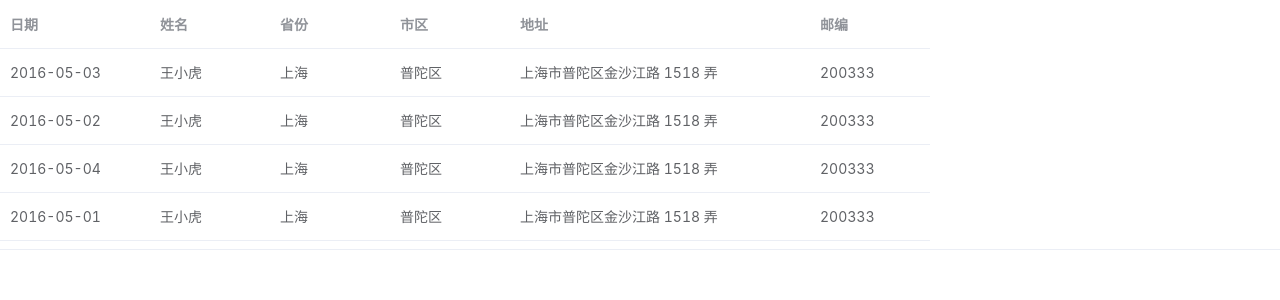
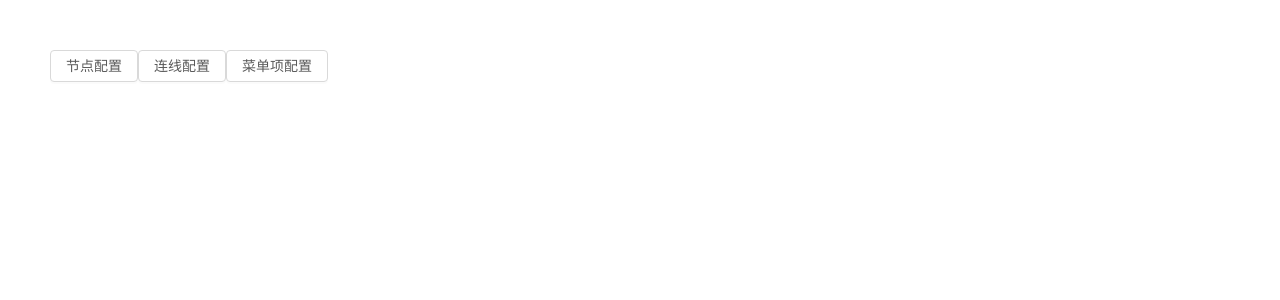
Before and after one commit to LiuGuangYao1997/TOPO-WEB, a Vue app: page /index in a window 1280 px wide. Shown: the top 300 px of the page. Built offline with nearby package versions, Linux system fonts and the light colour scheme.

Commit message:
更改: 更改首页打开页面为index, index提供导航按钮导航

```diff
--- a/src/components/index.vue
+++ b/src/components/index.vue
@@ -1,97 +1,30 @@
+<!--
+Author: liu.guangyao
+Date: 2019/9/10 09:00
+-->
+
 <template>
-  <el-table
-          :data="tableData"
-          style="width: 100%"
-          height="250">
-    <el-table-column
-            fixed
-            prop="date"
-            label="日期"
-            width="150">
-    </el-table-column>
-    <el-table-column
-            prop="name"
-            label="姓名"
-            width="120">
-    </el-table-column>
-    <el-table-column
-            prop="province"
-            label="省份"
-            width="120">
-    </el-table-column>
-    <el-table-column
-            prop="city"
-            label="市区"
-            width="120">
-    </el-table-column>
-    <el-table-column
-            prop="address"
-            label="地址"
-            width="300">
-    </el-table-column>
-    <el-table-column
-            prop="zip"
-            label="邮编"
-            width="120">
-    </el-table-column>
-  </el-table>
+  <div style="padding: 50px">
+    <div>
+      <a-button @click="open('/nodeConfig')">节点配置</a-button>
+      <a-button @click="open('/lineConfig')">连线配置</a-button>
+      <a-button @click="open('/menuItemConfig')">菜单项配置</a-button>
+    </div>
+    <router-view></router-view>
+  </div>
 </template>
 
 <script>
+
     export default {
-        data() {
-            return {
-                tableData: [{
-                    date: '2016-05-03',
-                    name: '王小虎',
-                    province: '上海',
-                    city: '普陀区',
-                    address: '上海市普陀区金沙江路 1518 弄',
-                    zip: 200333
-                }, {
-                    date: '2016-05-02',
-                    name: '王小虎',
-                    province: '上海',
-                    city: '普陀区',
-                    address: '上海市普陀区金沙江路 1518 弄',
-                    zip: 200333
-                }, {
-                    date: '2016-05-04',
-                    name: '王小虎',
-                    province: '上海',
-                    city: '普陀区',
-                    address: '上海市普陀区金沙江路 1518 弄',
-                    zip: 200333
-                }, {
-                    date: '2016-05-01',
-                    name: '王小虎',
-                    province: '上海',
-                    city: '普陀区',
-                    address: '上海市普陀区金沙江路 1518 弄',
-                    zip: 200333
-                }, {
-                    date: '2016-05-08',
-                    name: '王小虎',
-                    province: '上海',
-                    city: '普陀区',
-                    address: '上海市普陀区金沙江路 1518 弄',
-                    zip: 200333
-                }, {
-                    date: '2016-05-06',
-                    name: '王小虎',
-                    province: '上海',
-                    city: '普陀区',
-                    address: '上海市普陀区金沙江路 1518 弄',
-                    zip: 200333
-                }, {
-                    date: '2016-05-07',
-                    name: '王小虎',
-                    province: '上海',
-                    city: '普陀区',
-                    address: '上海市普陀区金沙江路 1518 弄',
-                    zip: 200333
-                }]
+        methods:{
+            open(page){
+                this.$router.push(page);
             }
         }
     }
 </script>
+
+<style scoped>
+
+</style>
--- a/src/router/index.js
+++ b/src/router/index.js
@@ -8,7 +8,7 @@ export default new Router({
     routes: [
         {
             path: '/',
-            redirect: '/nodeConfig'
+            redirect: '/index'
         },
         {
             path: '/index',
```
